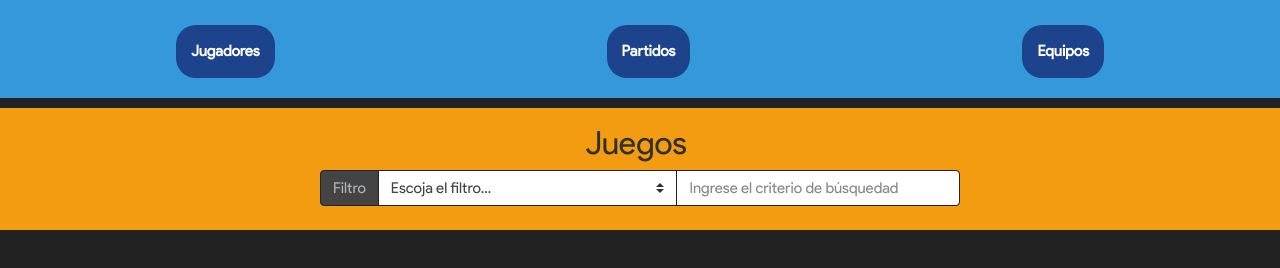
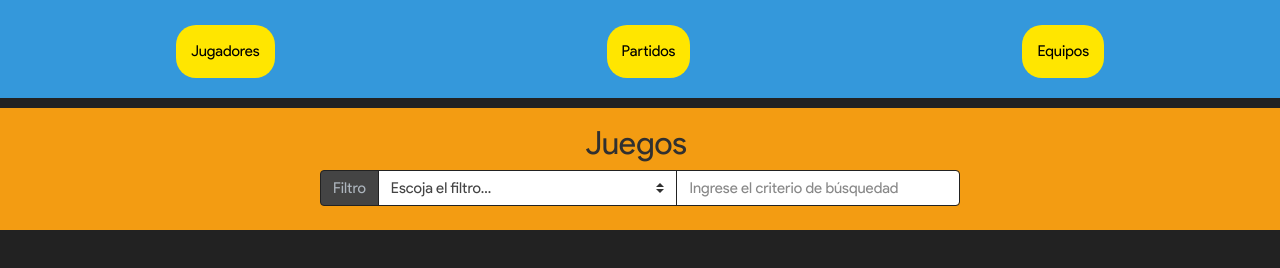
Before and after one commit to HaroldCCS/JavaScript_API_Baketball, a plain HTML site: page function2.html in a window 1280 px wide. Drawn offline with nearby package versions, Linux system fonts and the light colour scheme; no server answers; files whose address does not match are found by name.

Commit message:
arreglo de diseño

```diff
--- a/src/css/function2.css
+++ b/src/css/function2.css
@@ -18,10 +18,9 @@
   margin-top: 15px;
   margin-bottom: 10px;
   width: auto;
-  background: #1c438b;
+  background: #ffe600;
   padding: 15px;
-  color: #fff;
-  font-weight: bolder;
+  color: #000;
   text-decoration: solid;
   border: 0px;
   border-radius: 20px;
```
